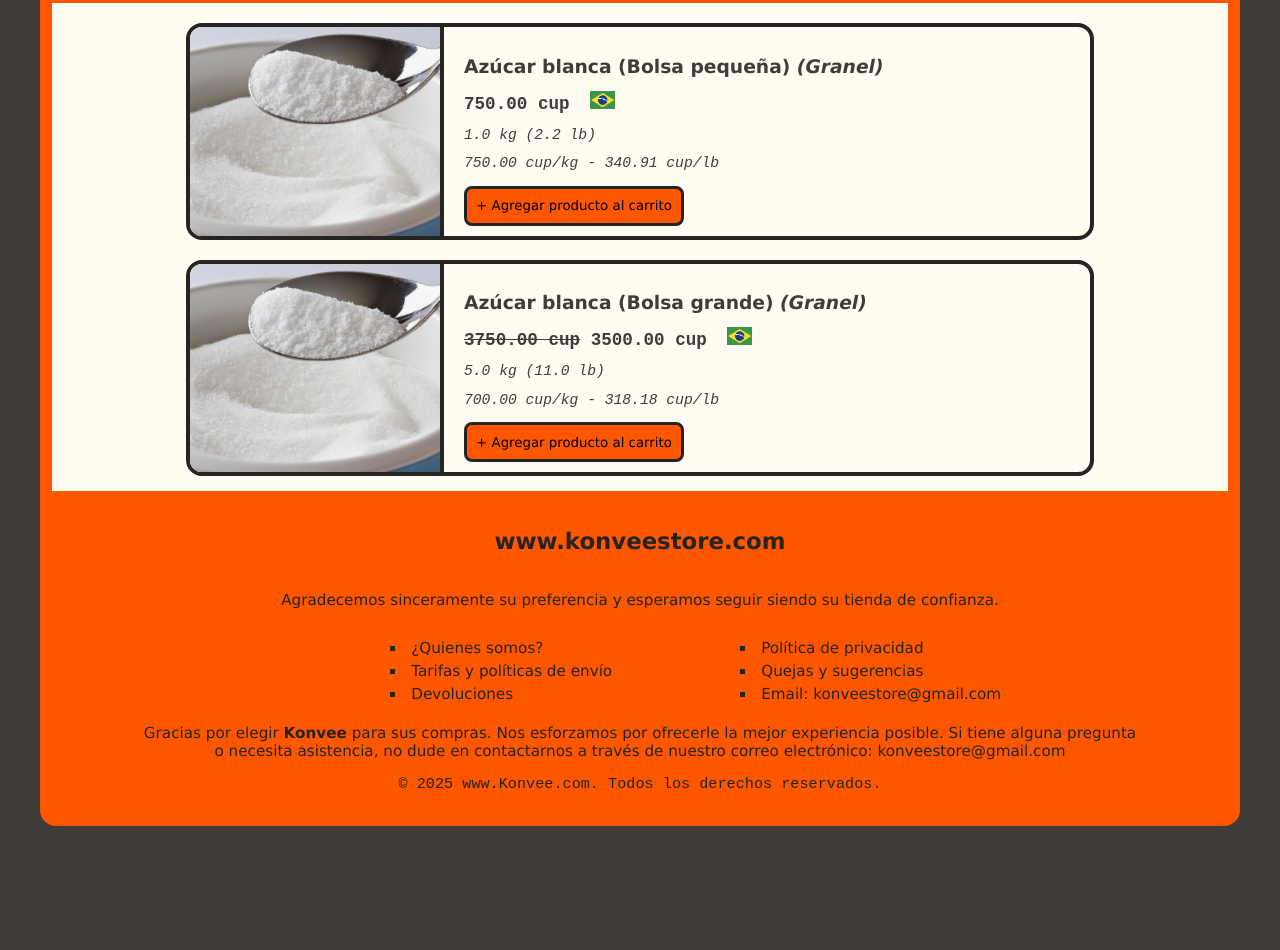
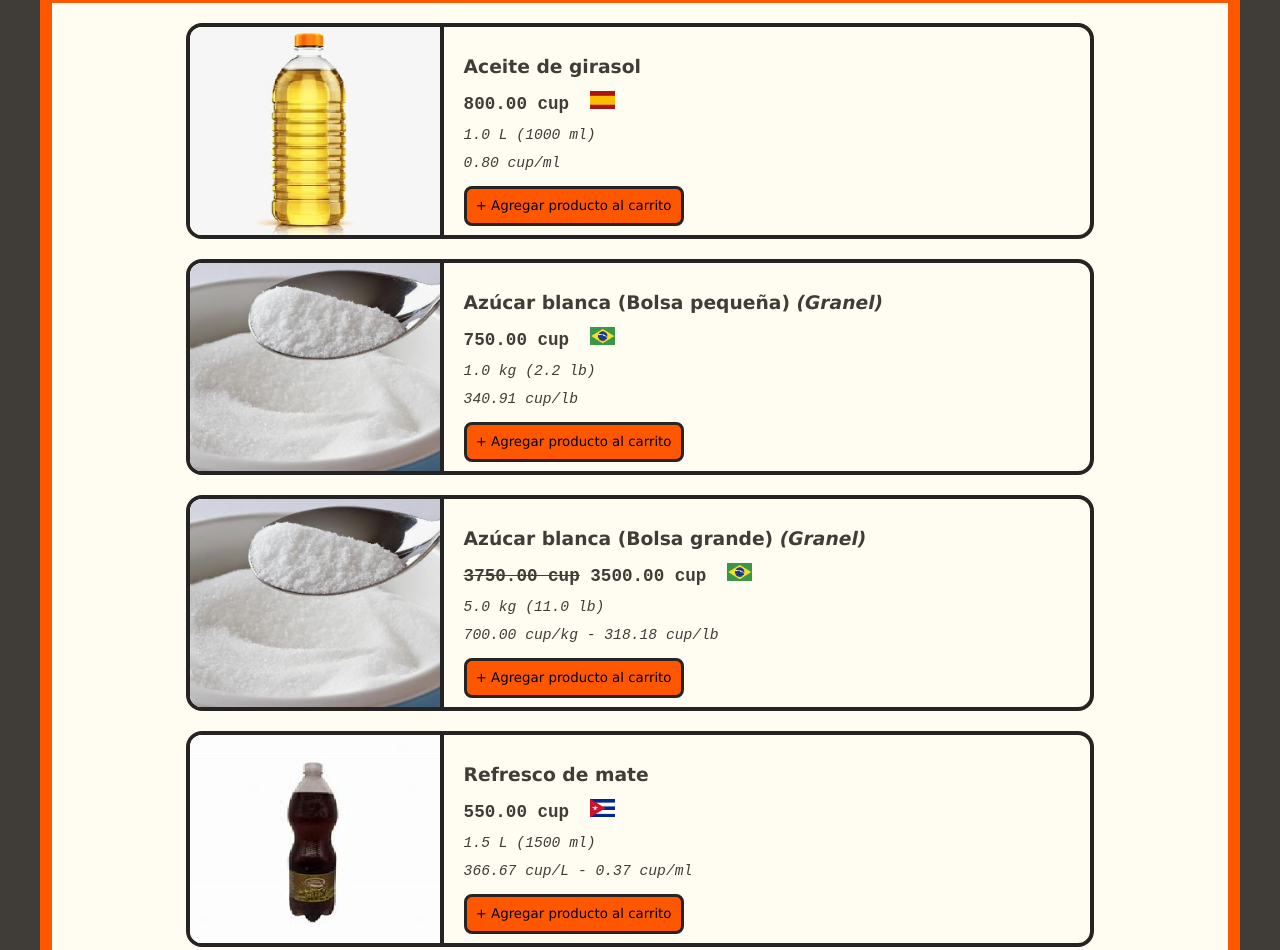
Before and after one commit to Konvee/konvee.github.io, a plain HTML site: page index.html in a window 1280 px wide. Shown: the part 213-1163 px from the top of the page. Before the commit the page ends 1079 px from the top, so only its background shows below. Drawn offline with Linux system fonts and the light colour scheme.

Commit message:
initial commit

```diff
--- a/index.html
+++ b/index.html
@@ -5,7 +5,7 @@
     <meta charset="UTF-8">
     <meta http-equiv="X-UA-Compatible" content="IE=edge">
     <meta name="viewport" content="width=device-width, initial-scale=1.0">
-    <title>www.konveestore.com</title>
+    <title>Bienvenido a Konvee</title>
     <link rel="stylesheet" href="style/main.css">
     <link rel="icon" href="logo.webp" type="image/x-icon">
 </head>
@@ -49,7 +49,7 @@
             nuestro correo electrónico: <a href="mailto: konveestore@gmail.com"
                 class="link-clean">konveestore@gmail.com</a>
         </p>
-        <p class="copyright">&copy; 2025 www.Konvee.com. Todos los derechos reservados.</p><br>
+        <p class="copyright">&copy; 2025 konvee.com. Todos los derechos reservados.</p><br>
     </footer>
     <script src="style/main.js"></script>
 </body>
--- a/style/main.css
+++ b/style/main.css
@@ -197,11 +197,13 @@ main {
         border: 2px solid #252422;
         margin: 5px;
         width: 320px;
+        height: 125px;
     }
 
     .img_product {
         margin-right: 5px;
         max-width: 150px;
+        max-height: 125px;
         border-right: 2px solid #252422;
     }
 
@@ -245,11 +247,13 @@ main {
         border: 3px solid #252422;
         margin: 15px;
         width: 510px;
+        height: 200px;
     }
 
     .img_product {
         margin-right: 15px;
         max-width: 240px;
+        max-height: 200px;
         border-right: 3px solid #252422;
     }
 
@@ -293,11 +297,13 @@ main {
         border: 4px solid #252422;
         margin: 20px;
         width: 900px;
+        height: 208px;
     }
 
     .img_product {
         margin-right: 20px;
         max-width: 250px;
+        max-height: 208px;
         border-right: 4px solid #252422;
     }
 
--- a/style/main.js
+++ b/style/main.js
@@ -1,12 +1,27 @@
 // lista de constantes :::
-const KG = "kg";
-const LB = "lb";
+const KG = "kg";  // Kilogramo
+const LB = "lb";  // Libras
+const L = "L";   // Litro
+const ML = "ml";  // mililitro
 
 // lista de paises :::
-const BRASIL = "bra"
+const BRASIL = "bra";
+const CUBA = "cub";
+const ESPANA = "esp";
 
 document.addEventListener('DOMContentLoaded', function () {
     const Product = [
+        {
+            Name: "Aceite de girasol",
+            Cant: 1,
+            Unid: L,
+            Code: "B002",
+            Price: 800.00,
+            Country: ESPANA,
+            DPrice: 0.00,
+            Down: false,
+            Stock: true
+        },
         {
             Name: "Azúcar blanca (Bolsa pequeña) <i>(Granel)</i>",
             Cant: 1,
@@ -27,6 +42,17 @@ document.addEventListener('DOMContentLoaded', function () {
             Country: BRASIL,
             DPrice: 3500.00,
             Down: true,
+            Stock: true
+        },
+        {
+            Name: "Refresco de mate",
+            Cant: 1.5,
+            Unid: L,
+            Code: "D001",
+            Price: 550.00,
+            Country: CUBA,
+            DPrice: 0.00,
+            Down: false,
             Stock: true
         }
     ];
@@ -66,9 +92,28 @@ document.addEventListener('DOMContentLoaded', function () {
                 if (prod.Unid == KG) {
                     pCant.innerHTML = `<sub><i>${prod.Cant.toFixed(1)} ${prod.Unid} (${(prod.Cant * 2.2).toFixed(1)} ${LB})</i></sub>`;
                     if (prod.Down == false) {
-                        pEquiv.innerHTML = `<sub><i>${(prod.Price / prod.Cant).toFixed(2)} cup/${KG} - ${(prod.Price / (prod.Cant * 2.2)).toFixed(2)} cup/${LB}</i></sub>`;
+                        if (prod.Cant != 1) {
+                            pEquiv.innerHTML = `<sub><i>${(prod.Price / prod.Cant).toFixed(2)} cup/${KG} - </i></sub>`;
+                        }
+                        pEquiv.innerHTML += `<sub><i>${(prod.Price / (prod.Cant * 2.2)).toFixed(2)} cup/${LB}</i></sub>`;
                     } else {
-                        pEquiv.innerHTML = `<sub><i>${(prod.DPrice / prod.Cant).toFixed(2)} cup/${KG} - ${(prod.DPrice / (prod.Cant * 2.2)).toFixed(2)} cup/${LB}</i></sub>`;
+                        if (prod.Cant != 1) {
+                            pEquiv.innerHTML = `<sub><i>${(prod.DPrice / prod.Cant).toFixed(2)} cup/${KG} - </i></sub>`;
+                        }
+                        pEquiv.innerHTML += `<sub><i>${(prod.DPrice / (prod.Cant * 2.2)).toFixed(2)} cup/${LB}</i></sub>`;
+                    }
+                } else if (prod.Unid == L) {
+                    pCant.innerHTML = `<sub><i>${prod.Cant.toFixed(1)} ${prod.Unid} (${(prod.Cant * 1000)} ${ML})</i></sub>`;
+                    if (prod.Down == false) {
+                        if (prod.Cant != 1) {
+                            pEquiv.innerHTML = `<sub><i>${(prod.Price / prod.Cant).toFixed(2)} cup/${L} - </i></sub>`;
+                        }
+                        pEquiv.innerHTML += `<sub><i>${(prod.Price / (prod.Cant * 1000)).toFixed(2)} cup/${ML}</i></sub>`;
+                    } else {
+                        if (prod.Cant != 1) {
+                            pEquiv.innerHTML = `<sub><i>${(prod.DPrice / prod.Cant).toFixed(2)} cup/${L} - </i></sub>`;
+                        }
+                        pEquiv.innerHTML = `<sub><i>${(prod.DPrice / (prod.Cant * 1000)).toFixed(2)} cup/${ML}</i></sub>`;
                     }
                 }
                 let buttonBuy = document.createElement('button');
```
Also changed, not shown: res/B002.webp (added), res/D001.webp (added), res/cub.webp (added), res/down.webp, res/esp.webp (added), 1 other file.
